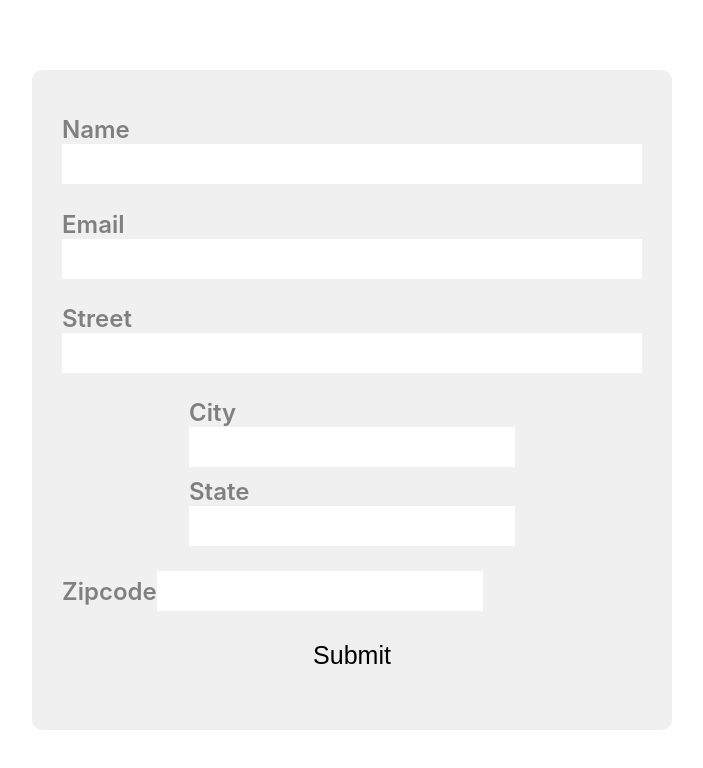
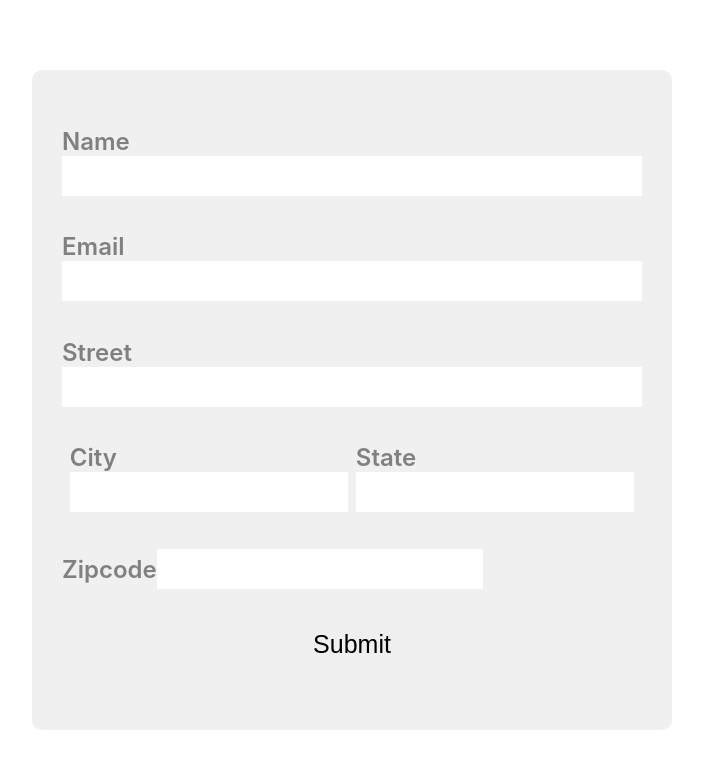
Before and after one commit to lekaren-web/devtest, a React (Create React App) app: page / in a window 1280 px wide. Shown: the top 768 px of the page, without its empty margins (288-991 px from the left). Built offline with nearby package versions, Linux system fonts and the light colour scheme; no server answers.

Commit message:
Update index.css

```diff
--- a/src/index.css
+++ b/src/index.css
@@ -60,12 +60,14 @@ button{
 .half-row div {
 display: flex;
 flex-direction: column;
+width: 48%
 }
 .half-row{
   display: flex;
   flex-direction: row;
   flex-wrap: wrap;
   justify-content: space-evenly;
+  width: 100%;
 }
 .input-name{display: flex;
 flex-direction: column;
```
